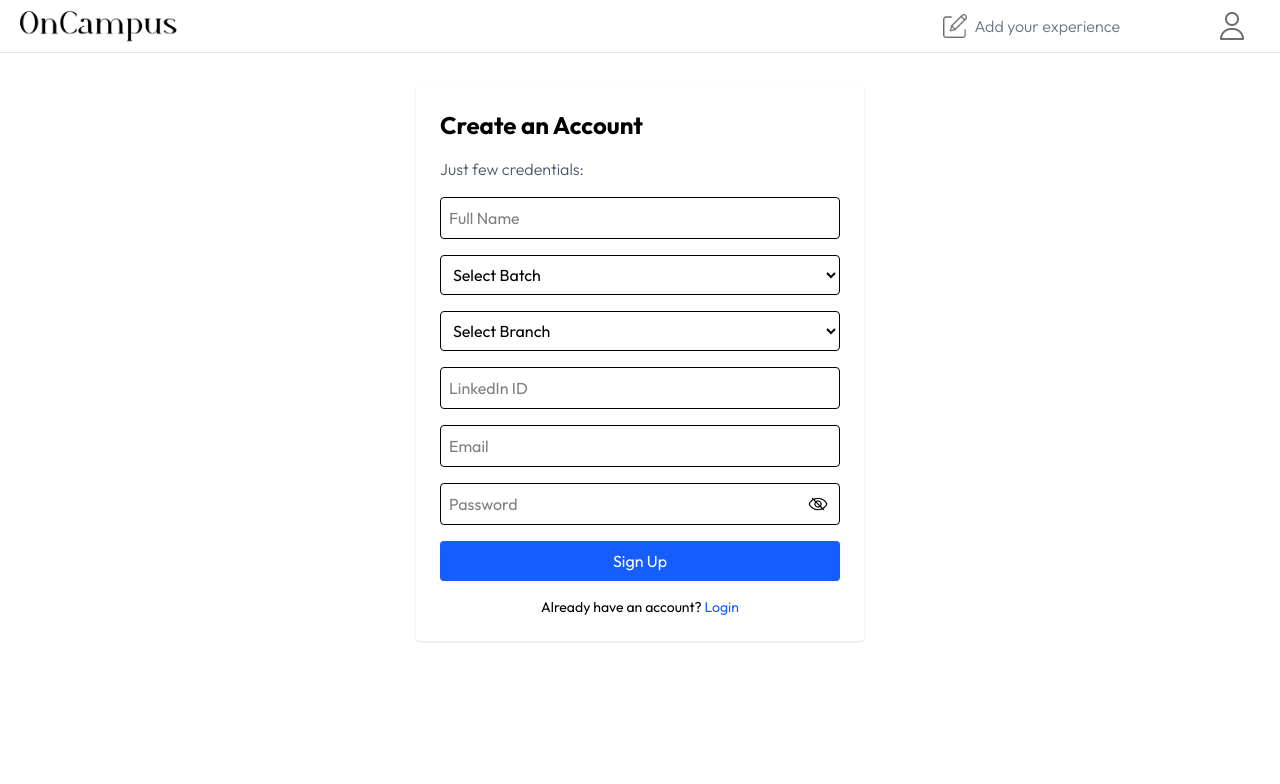
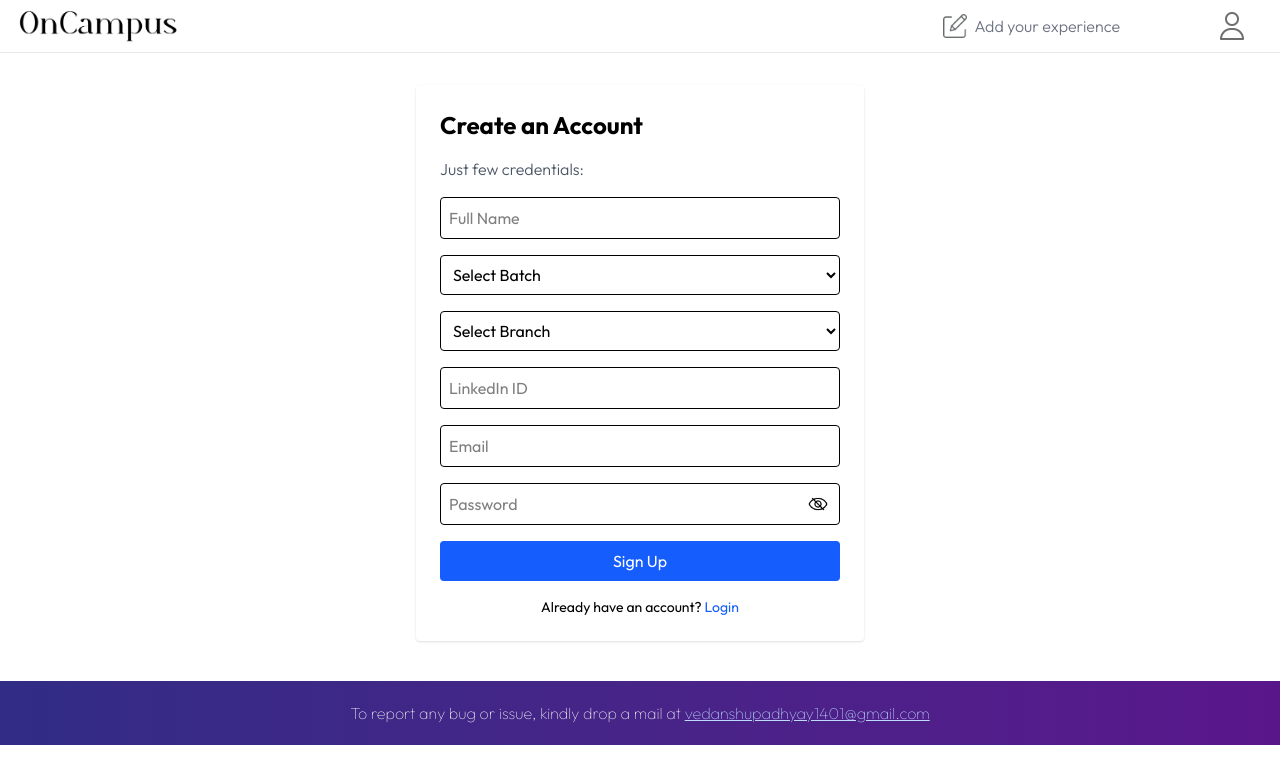
Before and after one commit to Vedanshh14/On-Campus_IET, a React (Vite) app in the folder frontend/: page /signup in a window 1280 px wide. Shown: the top 784 px of the page. Built offline with nearby package versions, Linux system fonts and the light colour scheme; a web font is replaced by a local one.

Commit message:
Added upvote on Home+ added footer component

```diff
--- a/frontend/index.html
+++ b/frontend/index.html
@@ -3,6 +3,7 @@
   <head>
     <meta charset="UTF-8" />
     <meta name="viewport" content="width=device-width, initial-scale=1.0" />
+    <link rel="icon" type="image/png" href="/OC-IET.png" />
     <title>On-Campus</title>
   </head>
   <body>
--- a/frontend/src/App.jsx
+++ b/frontend/src/App.jsx
@@ -8,6 +8,7 @@ import Profile from "./pages/Profile";
 import Signup from "./pages/Signup";
 import Login from "./pages/Login";
 import ForgotPassword from "./pages/forgotPassword";
+import Footer from "./components/Footer"
 
 function App() {
   return (
@@ -40,6 +41,7 @@ function App() {
           }
         />
       </Routes>
+      <Footer/>
     </>
   );
 }
--- /dev/null
+++ b/frontend/src/components/Footer.jsx
@@ -0,0 +1,17 @@
+export default function Footer() {
+  return (
+    <div className="mt-10">
+      <div className="h-16 bg-gradient-to-r from-indigo-900 to-purple-900 flex items-center justify-center px-4">
+        <p className="font-thin text-white text-center">
+         To report any bug or issue, kindly drop a mail at{" "}
+          <a
+            href="mailto:vedanshupadhyay1401@gmail.com"
+            className="underline text-blue-200 hover:text-white"
+          >
+            vedanshupadhyay1401@gmail.com
+          </a>
+        </p>
+      </div>
+    </div>
+  );
+}
--- a/frontend/src/pages/Home.jsx
+++ b/frontend/src/pages/Home.jsx
@@ -3,7 +3,6 @@ import { useEffect, useState } from "react";
 import FilterSection from "../components/FilterSection";
 import { Link } from "react-router-dom";
 import axios from "axios";
-
 const API_BASE = import.meta.env.VITE_API_BASE_URL;
 
 export default function Home() {
@@ -20,7 +19,7 @@ export default function Home() {
   const [blogs, setBlogs] = useState([]);
   const [page, setPage] = useState(1);
   const [totalPages, setTotalPages] = useState(1);
-  const limit = 15; // blogs per page,change to 15 later
+  const limit = 8; // blogs per page,change to 15 later
 
   const fetchBlogs = async () => {
     try {
@@ -28,17 +27,17 @@ export default function Home() {
         .filter(([_, value]) => value !== "")
         .map(([key, value]) => `${key}=${encodeURIComponent(value)}`)
         .join("&");
-        console.log('a');
+      console.log("a");
 
       const res = await axios.get(
         `${API_BASE}/api/blog/filter?page=${page}&limit=${limit}&${query}`
       );
-       console.log('b');
+      console.log("b");
       setBlogs(res.data.blogs);
       setTotalPages(res.data.totalPages);
     } catch (err) {
       console.error("Error fetching blogs:", err);
-       console.log('c');
+      console.log("c");
     }
   };
 
@@ -70,9 +69,7 @@ export default function Home() {
 
       <div className="mt-6 space-y-4">
         {blogs.length === 0 ? (
-          <p className="text-gray-500">
-            Sorry, no experience for applied filters.
-          </p>
+          <p className="text-gray-500">Sorry, no experience available.</p>
         ) : (
           blogs.map((blog) => (
             <Link to={`/blog/${blog._id}`} key={blog._id}>
@@ -107,8 +104,14 @@ export default function Home() {
                   )}
                 </span>
                 <p className="mt-2 text-gray-700">
-                  {blog.experience.split(" ").slice(0, 20).join(" ")}...Read more
+  {blog.experience.split(" ").slice(0, 20).join(" ")}
+  <span className="text-blue-500">...Read more</span>
 </p>
+                <div className="flex items-center gap-1 text-sm text-gray-600 mt-2 cursor-text">
+                  {/* <span>Upvotes:</span> */}
+                  <img src="/upvoted.svg" alt="upvote icon" className="h-4 w-4" />
+                  <span className="">{blog.upvotes}</span>
+                </div>
               </div>
             </Link>
           ))
--- a/frontend/src/pages/SingleBlog.jsx
+++ b/frontend/src/pages/SingleBlog.jsx
@@ -20,7 +20,7 @@ export default function SingleBlog() {
         console.log("Error in fetching single blog: ", err);
       });
   }, [id]);
-  if (!blog) return <div className="p-6">No blog with this id</div>;
+  if (!blog) return <div className="p-6">Loading...</div>;
 
   return (
     <div className="p-6 max-w-3xl mx-auto mt-6 mb-6 bg-white shadow rounded">
```
Also changed, not shown: frontend/public/OC-IET.png (added), 1 other file (tests, documents, lock files or other folders). Lines whose indentation alone changed are shown as unchanged.
